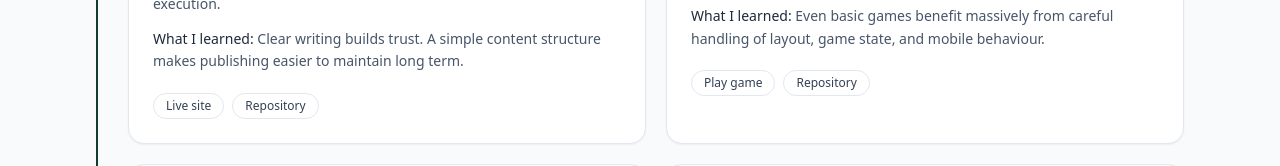
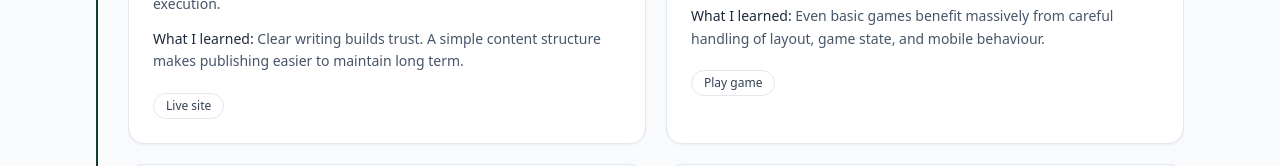
Before and after one commit to adammastersuk/adammasters.co.uk, a Next.js app: page /builds in a window 1280 px wide. Shown: the part 967-1133 px from the top of the page. Built offline with nearby package versions, Linux system fonts and the light colour scheme.

Commit message:
update builds data

```diff
--- a/data/builds.ts
+++ b/data/builds.ts
@@ -27,10 +27,6 @@ export const buildProjects: BuildProject[] = [
         label: 'Live site',
         href: '/'
       },
-      {
-        label: 'Repository',
-        href: 'https://github.com/YOUR_USERNAME/personal-site'
-      }
     ]
   },
 
@@ -46,12 +42,8 @@ export const buildProjects: BuildProject[] = [
     links: [
       {
         label: 'Play game',
-        href: 'https://snake-game.vercel.app'
+        href: 'https://builds.adammasters.co.uk/snake'
       },
-      {
-        label: 'Repository',
-        href: 'https://github.com/YOUR_USERNAME/snake'
-      }
     ]
   },
 
```
